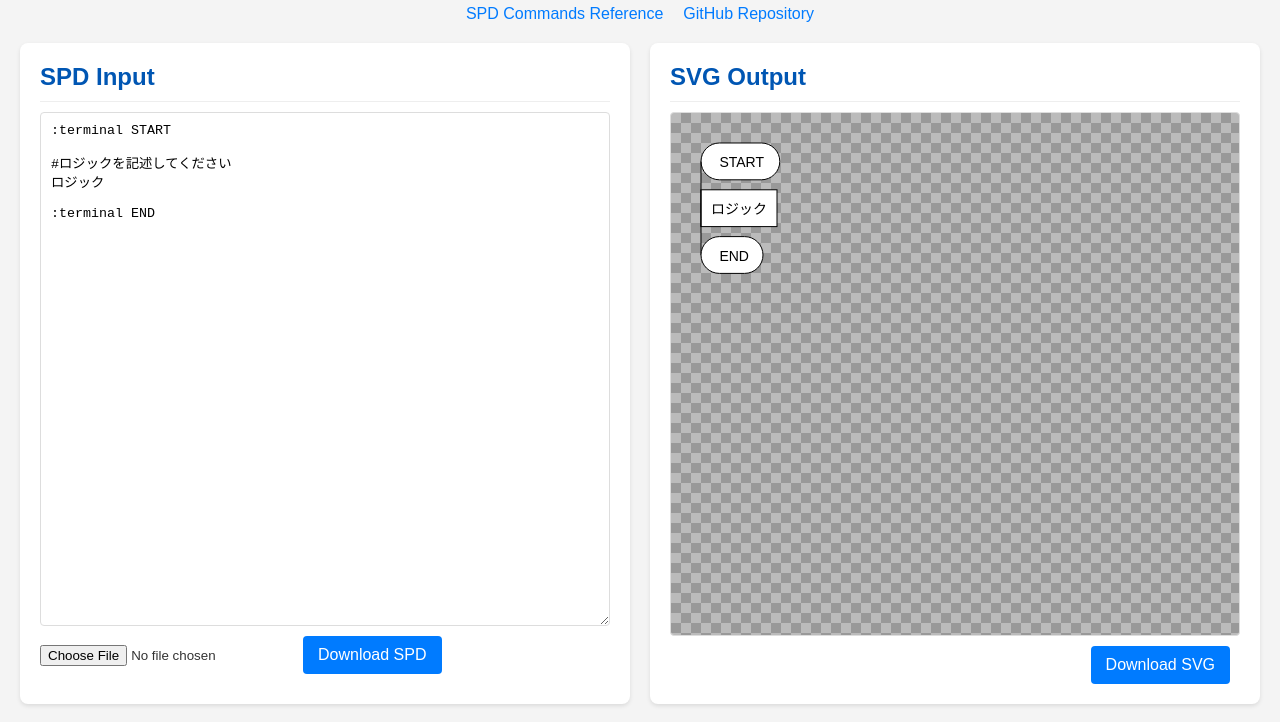
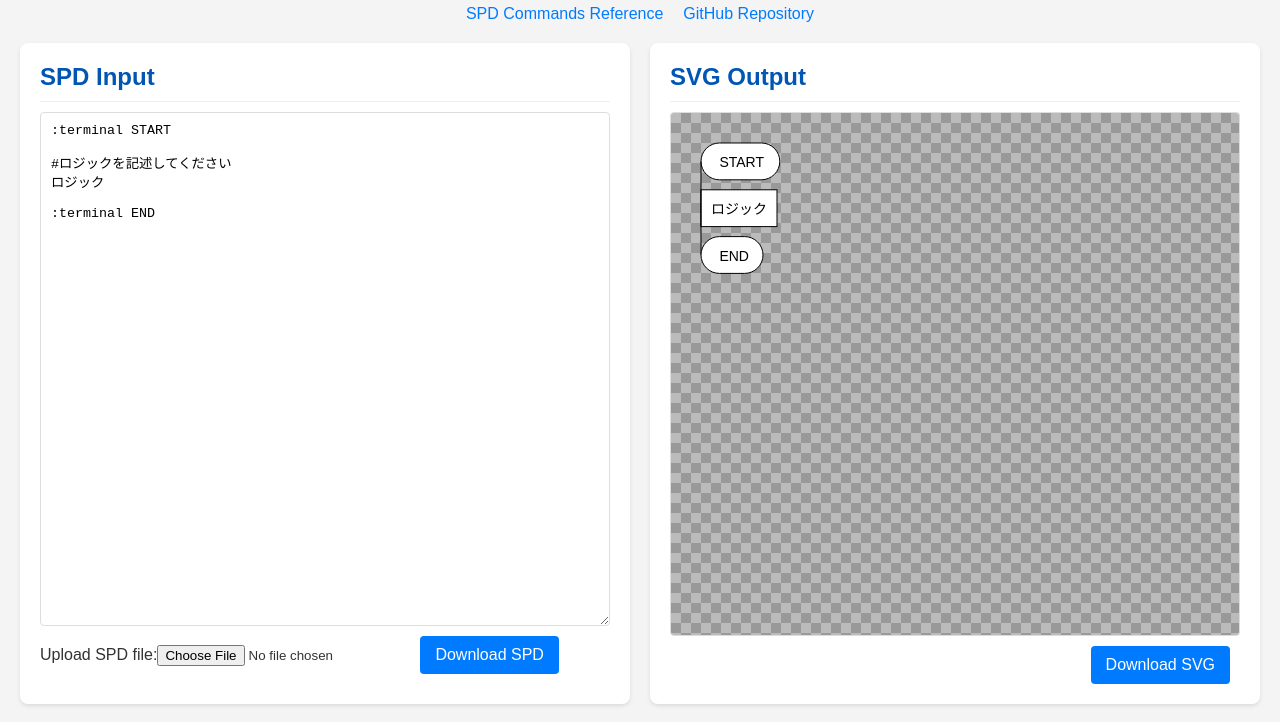
Before and after one commit to steelpipe75/padtools_ts, a website built with Parcel: page web/index.html in a window 1280 px wide. Shown: the part 78-800 px from the top of the page. Built offline with nearby package versions, Linux system fonts and the light colour scheme.

Commit message:
feat(web): add description to file upload button

```diff
--- a/web/index.html
+++ b/web/index.html
@@ -17,6 +17,7 @@
             <h2>SPD Input</h2>
             <textarea id="spdInput" placeholder="ここにSPD記法のテキストを入力してください..."></textarea>
             <div class="file-operations">
+                <label for="fileInput">Upload SPD file:</label>
                 <input type="file" id="fileInput" accept=".spd">
                 <button id="downloadButton">Download SPD</button>
             </div>
```
